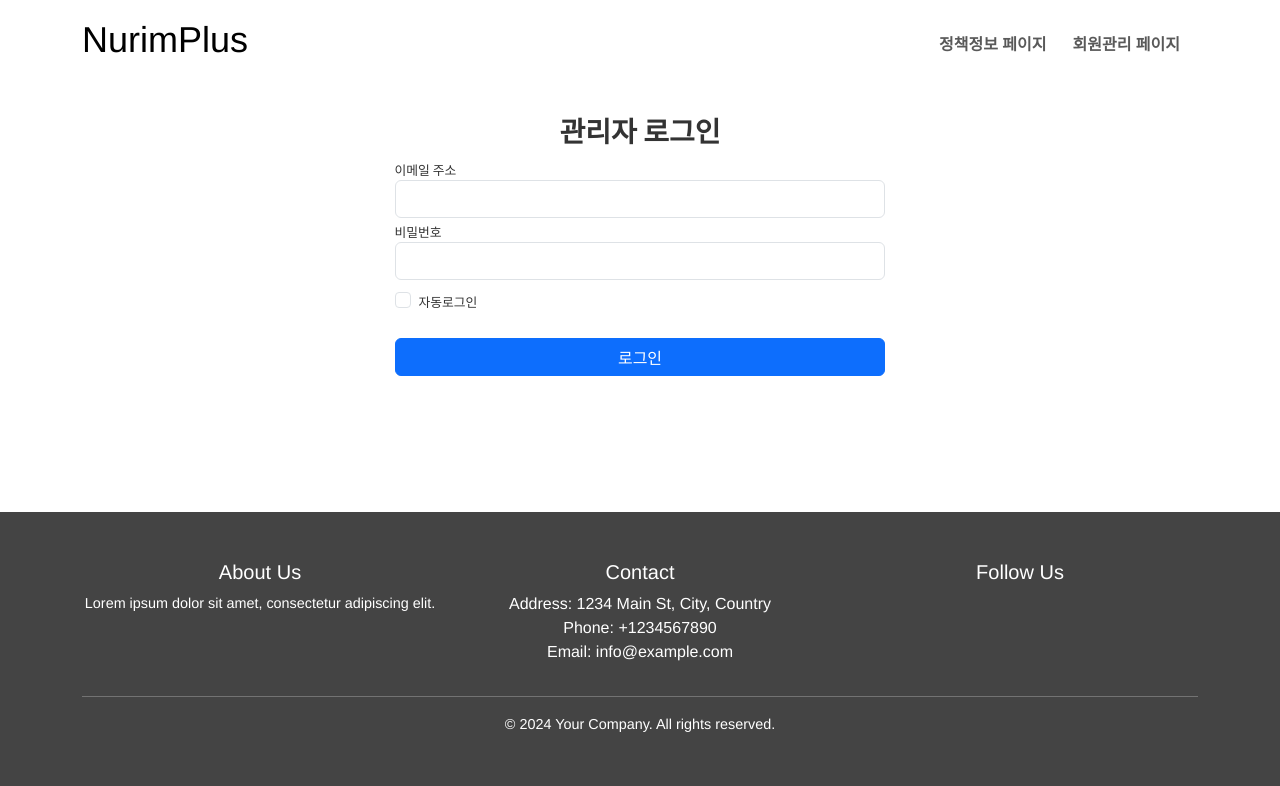
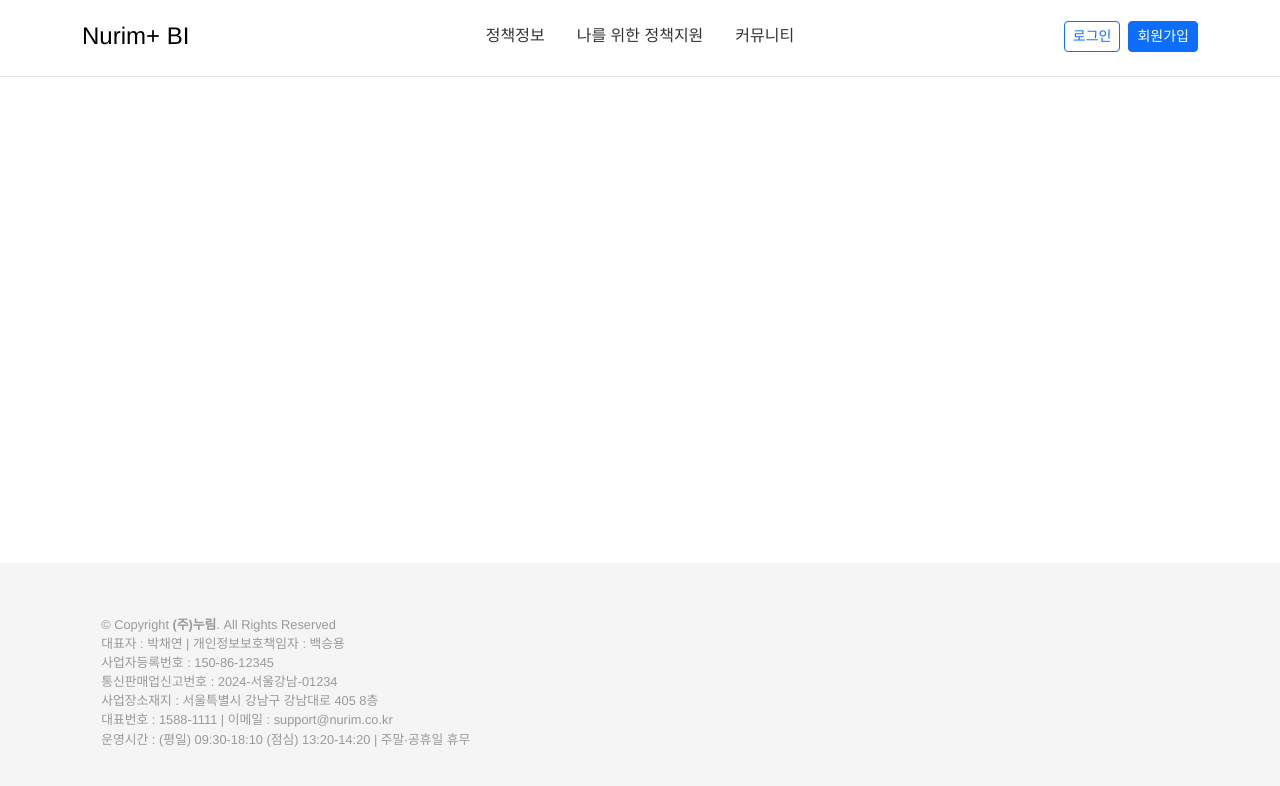
Before and after one commit to team-nurim/nurim-plus-view, a Vue app: page / in a window 1280 px wide. Before the commit this address led to /admin/login. Shown: the top 786 px of the page. Built offline with nearby package versions, Linux system fonts and the light colour scheme.

Commit message:
- adminPot -

```diff
--- a/src/App.vue
+++ b/src/App.vue
@@ -1,53 +1,56 @@
 <template>
-  <div id="app">
-    <HeaderAdmin />
-    <div class="router-view-container">
-      <router-view/>
-    </div>
-    <FooterAdmin />
-  </div>
+  <!-- <nav>
+    <router-link to="/">Home</router-link> |
+    <router-link to="/about">정책정보</router-link> |
+    <router-link to="/about">지원추천</router-link> |
+    <router-link to="/about">커뮤니티</router-link>
+  </nav>
+  <router-view/> -->
+  <Header></Header>
+  <router-view />
+  <Footer></Footer>
 </template>
+
 <script>
-import HeaderAdmin from './layout/HeaderAdmin.vue'
-import FooterAdmin from './layout/FooterAdmin.vue'
+import Header from './components/common/NurimHeader.vue'
+import Footer from './components/common/NurimFooter.vue'
+// import HomeView from './views/HomeView.vue'
+
 export default {
-  components: { HeaderAdmin, FooterAdmin }
+  name: 'App',
+  components: {
+    Header,
+    Footer
+  }
 }
-// eslint-disable-next-line
-/* eslint-disable */
 </script>
+
 <style>
 @import url('https://fonts.googleapis.com/css2?family=Noto+Sans+KR:wght@100..900&display=swap');
 
 #app {
-   display: flex;
+  display: flex;
   flex-direction: column;
-  min-height: 100vh;
-  font-family: Avenir, Helvetica, Arial, sans-serif;
+  min-height: 98vh;
   -webkit-font-smoothing: antialiased;
   -moz-osx-font-smoothing: grayscale;
   text-align: center;
-  color: #2c3e50;
-}
-.router-view-container {
-  flex: 1;
   color: #333;
   font-family: "Noto Sans KR", sans-serif;
   font-optical-sizing: auto;
 }
 
-
-#nav {
+nav {
   padding: 30px;
 }
 
-#nav a {
+nav a {
   font-weight: bold;
   color: #2c3e50;
 }
 
-#nav a.router-link-exact-active {
-  color: #42b983;
+Footer {
+  margin-top: auto;;
 }
 
 h1 {
```
